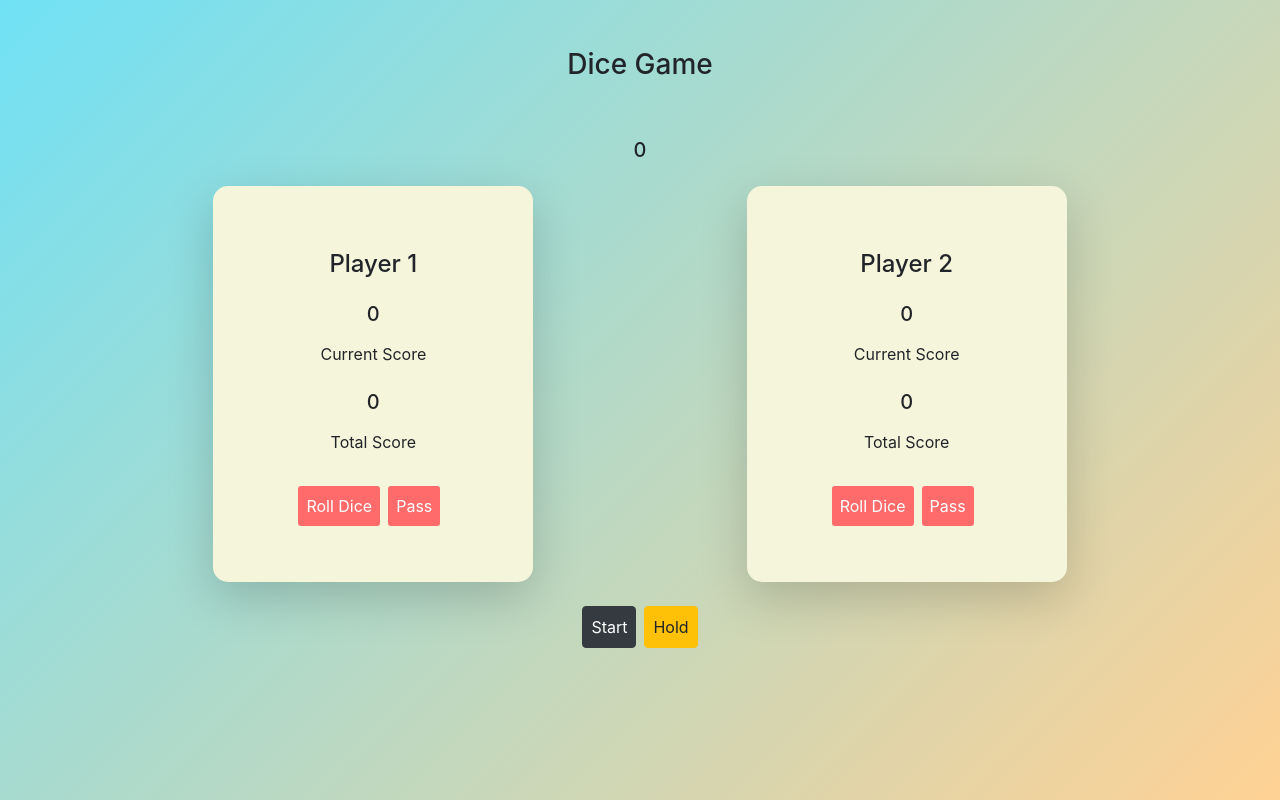
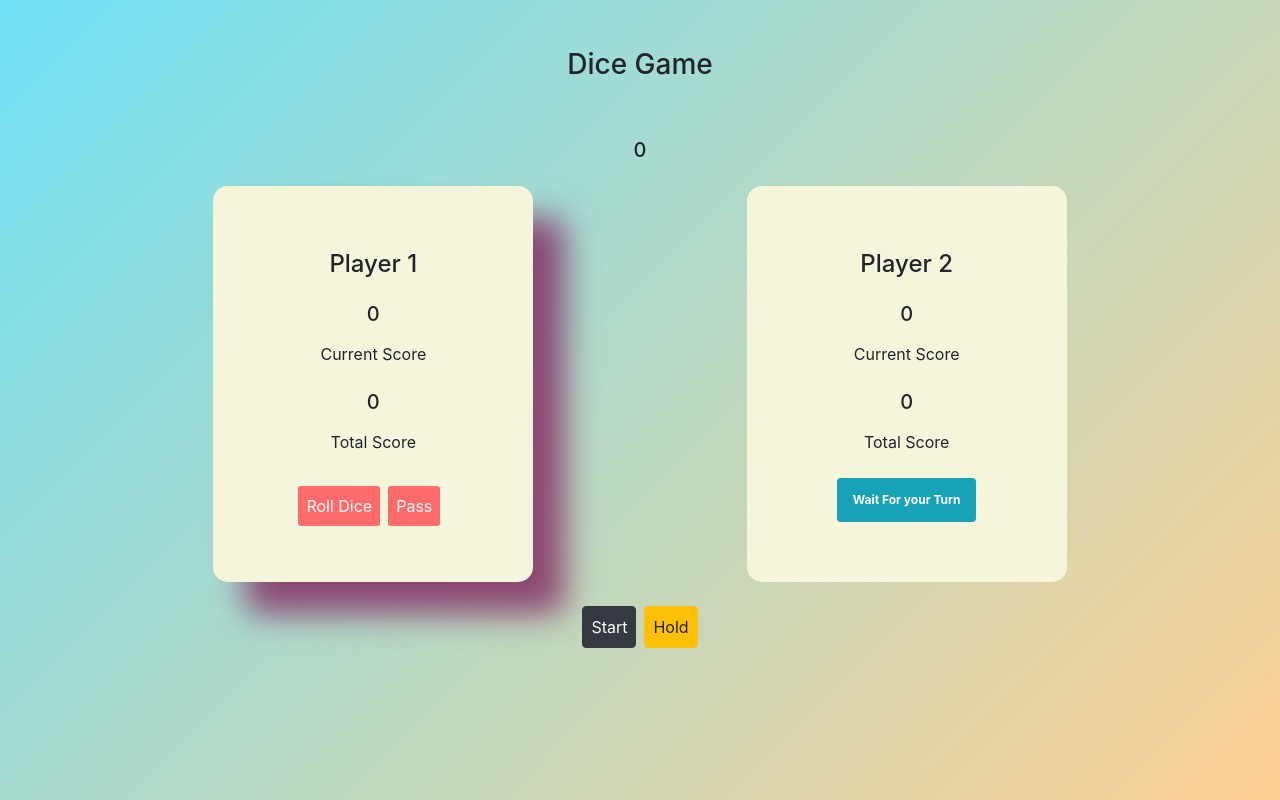
Before and after one commit to MHDYousuf/dice-game-react, a React (Create React App) app: page / in a window 1280 px wide. Built offline with nearby package versions, Linux system fonts and the light colour scheme.

Commit message:
pass Fixed

```diff
--- a/src/Component/Container.css
+++ b/src/Component/Container.css
@@ -2,6 +2,9 @@
   margin-top: 2vh;
   background-color: beige;
   border-radius: 15px;
+}
+.shadow-selected {
+  box-shadow: 2rem 2rem 2rem rgba(129, 36, 94, 0.8) !important;
 }
 #submit-btn {
   border-radius: 3px;
--- a/src/Component/Container.jsx
+++ b/src/Component/Container.jsx
@@ -1,17 +1,51 @@
 import React, { Component } from "react";
 import "./Container.css";
-import RollDice from "./RollDice";
+// import RollDice from "./RollDice";
 
 class Container extends Component {
   state = {
     currentscore: this.props.currentscore,
     totalscore: this.props.totalscore
   };
+
+  buttons = () => {
+    if (!this.props.playing) {
+      return <h4 className="badge p-3 badge-info">Wait For your Turn</h4>;
+    } else {
+      return (
+        <>
+          <button
+            type="submit"
+            className="p-2"
+            onClick={this.props.onRoll}
+            id="submit-btn"
+          >
+            Roll Dice
+          </button>
+          <button
+            type="submit"
+            className="p-2 m-2"
+            onClick={this.props.onPass}
+            id="submit-btn"
+          >
+            Pass
+          </button>
+        </>
+      );
+    }
+  };
+  classer = () => {
+    let class_s = "col-sm-3 offset-2 score-board text-center p-5";
+    if (this.props.playing) {
+      class_s += " shadow-selected";
+    }
+    return class_s;
+  };
   render() {
-    const { playerno, onRoll, onPass } = this.props;
+    const { playerno } = this.props;
     return (
       <div
-        className="col-sm-3 offset-2 score-board text-center p-5 shadow-lg"
+        className={this.classer()}
         // style={{ boxShadow: "5px 5px 20px #999" }}
       >
         <h4 className="p-3">Player {playerno}</h4>
@@ -19,17 +53,7 @@ class Container extends Component {
         <p className="p-2">Current Score</p>
         <h5 className="">{this.state.totalscore}</h5>
         <p className="p-2">Total Score</p>
-        <button type="submit" className="p-2" onClick={onRoll} id="submit-btn">
-          Roll Dice
-        </button>
-        <button
-          type="submit"
-          className="p-2 m-2"
-          onClick={onPass}
-          id="submit-btn"
-        >
-          Pass
-        </button>
+        {this.buttons()}
       </div>
     );
   }
--- a/src/Component/RollDice.jsx
+++ b/src/Component/RollDice.jsx
@@ -25,6 +25,13 @@ class RollDice extends Component {
   };
   handlePass = () => {
     console.log("pass");
+    let playr;
+    this.state.player1
+      ? this.setState({ player1: false, player2: true })
+      : // console.log("player2")
+        this.setState({ player1: true, player2: false });
+    //     console.log("player1");
+    // this.setState({ playr });
   };
   render() {
     return (
@@ -41,14 +48,14 @@ class RollDice extends Component {
           <Container
             key="player1"
             playerno="1"
-            playing
+            playing={this.state.player1}
             onRoll={this.handleRoll}
             onPass={this.handlePass}
           />
           <Container
             key="player2"
             playerno="2"
-            playing={false}
+            playing={this.state.player2}
             onRoll={this.handleRoll}
             onPass={this.handlePass}
           />
```
